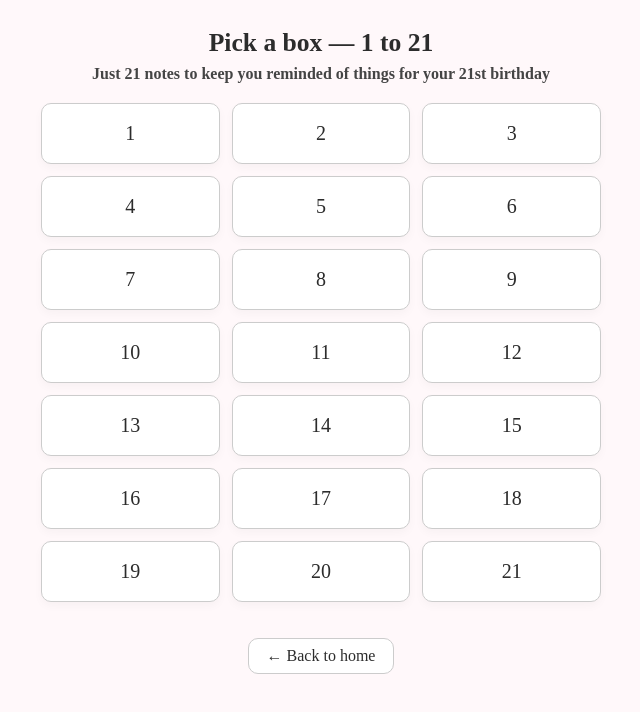
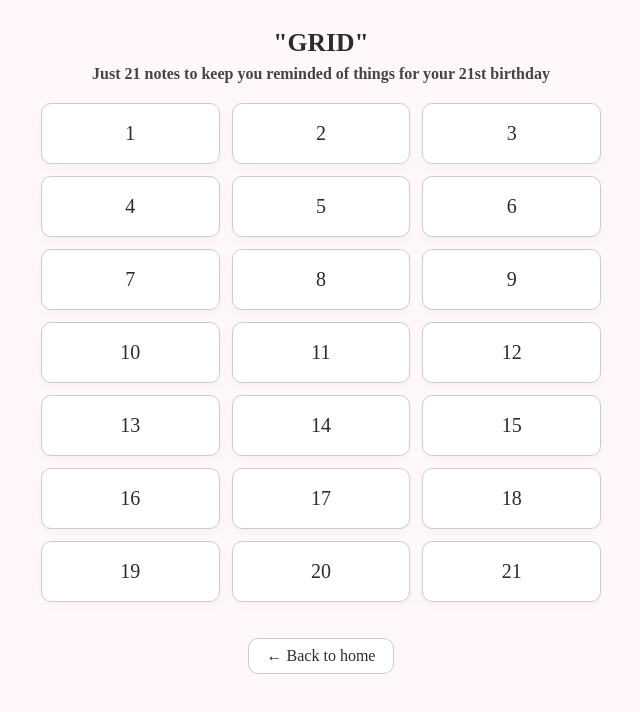
Before and after one commit to ishitaa2311/bb, a plain HTML site: page grid.html in a window 1280 px wide. Shown: the whole page, without its empty margins (319-959 px from the left). Drawn offline with Linux system fonts and the light colour scheme.

Commit message:
Update grid.html

```diff
--- a/grid.html
+++ b/grid.html
@@ -83,7 +83,7 @@
 </head>
 <body>
 <header>
-  <h2>Pick a box — 1 to 21</h2>
+  <h2>"GRID"</h2></h2>
 
   <div class="grid-note-intro">
     <strong>Just 21 notes to keep you reminded of things for your 21st birthday</strong>
```
